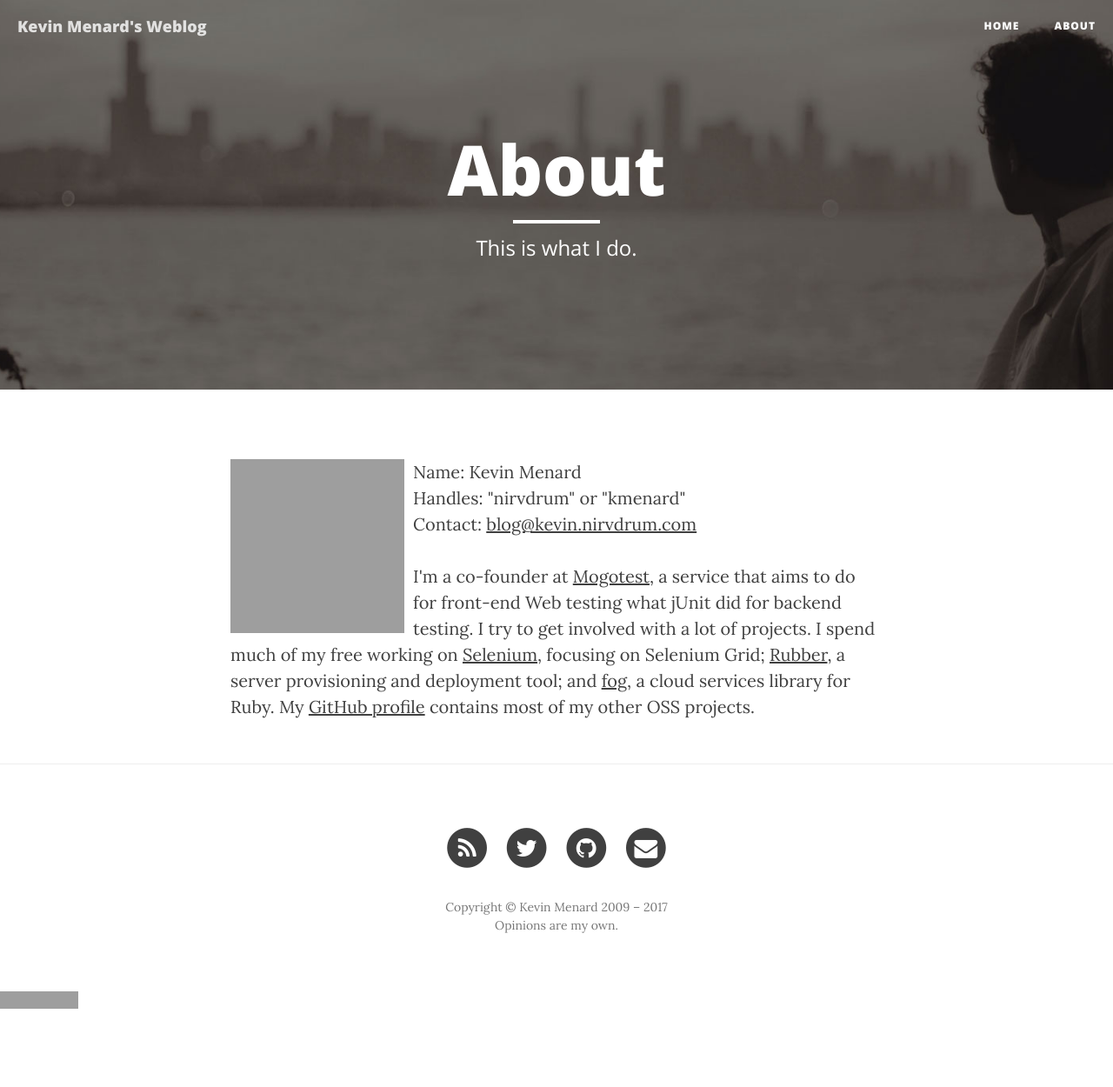
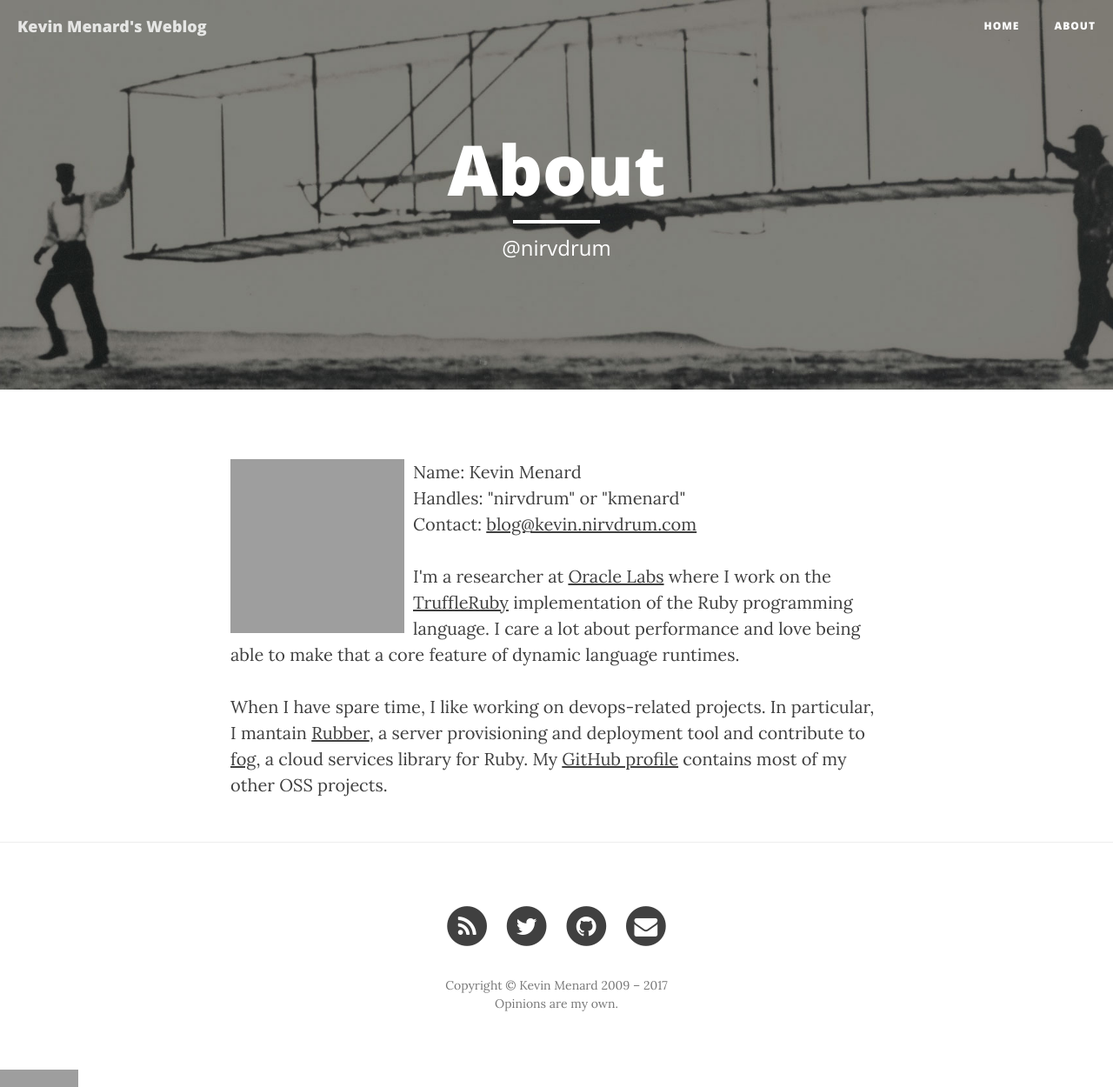
Before and after one commit to nirvdrum/nirvdrum.com, a Jekyll site: the page built from about.html, in a window 1280 px wide. Shown: the whole page at 87% size. Built offline with Jekyll 4.4.1, drawn with Linux system fonts in a browser that asks for light colours; nearby versions of some CDN libraries; comment, search, counter and statistics services are not loaded; before the commit the page ends 1160 px from its top, so only the background shows below that; grey boxes are pictures that could not be loaded.

Commit message:
Cleaned up the 'About' page.

```diff
--- a/about.html
+++ b/about.html
@@ -1,8 +1,8 @@
 ---
 layout: page
 title: "About"
-description: "This is what I do."
-header-img: "img/about-bg.jpg"
+description: "<a href='https://twitter.com/nirvdrum' style='color:white;'>@nirvdrum</a>"
+header-img: "img/post-bg-02.jpg"
 ---
 
 <div>
@@ -14,9 +14,22 @@ header-img: "img/about-bg.jpg"
   </p>
 
   <p>
-    I'm a co-founder at <a href="http://mogotest.com/" style="display: inline;">Mogotest</a>, a service that aims to do for front-end Web testing what jUnit did for backend testing.  I try to get involved with a lot of projects.
-    I spend much of my free working on <a href="http://selenium.googlecode.com/">Selenium</a>, focusing on Selenium Grid; <a href="http://rubber.io/">Rubber</a>, a server provisioning and deployment tool;
-    and <a href="http://fog.io/">fog</a>, a cloud services library for Ruby.
+    I'm a researcher at <a href="https://labs.oracle.com/">Oracle Labs</a> where I work on the <a href="https://github.com/graalvm/truffleruby">TruffleRuby</a> implementation of the Ruby programming language.
+    I care a lot about performance and love being able to make that a core feature of dynamic language runtimes.
+  </p>
+
+  <!--
+  <p>
+    Previously I was the co-founder of Mogotest, the leader of the <a href="https://www.youtube.com/watch?v=_6fV-6eMSUM">Web Consistency Testing</a> approach to automated visual testing for cross-browser compatibility.
+    Prior to that I was the co-founder of Servprise International, an early company in the datacenter management space.
+    We designed and manufactured our own web service enabled hardware to remotely power control and monitor computer systems.
+  </p>
+  -->
+
+  <p>
+    When I have spare time, I like working on devops-related projects.
+    In particular, I mantain <a href="http://rubber.io/">Rubber</a>, a server provisioning and deployment tool
+    and contribute to <a href="http://fog.io/">fog</a>, a cloud services library for Ruby.
 
     My <a href="http://github.com/nirvdrum/">GitHub profile</a> contains most of my other OSS projects.
   </p>
```
